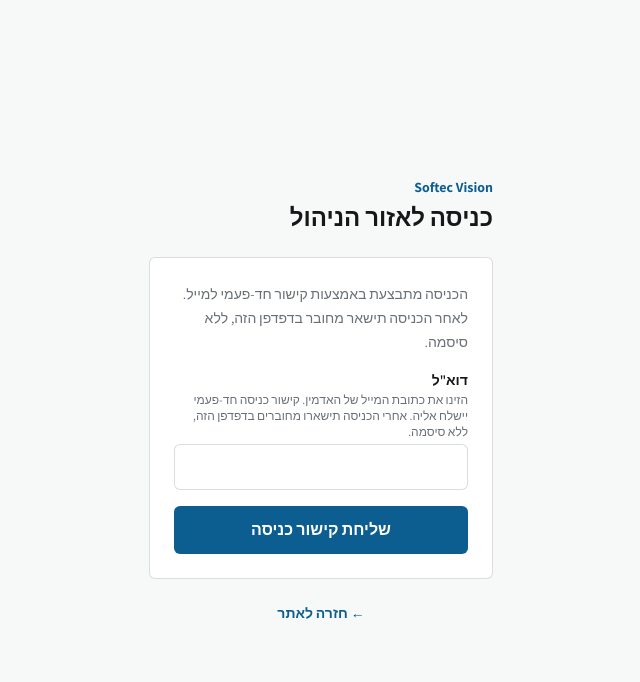
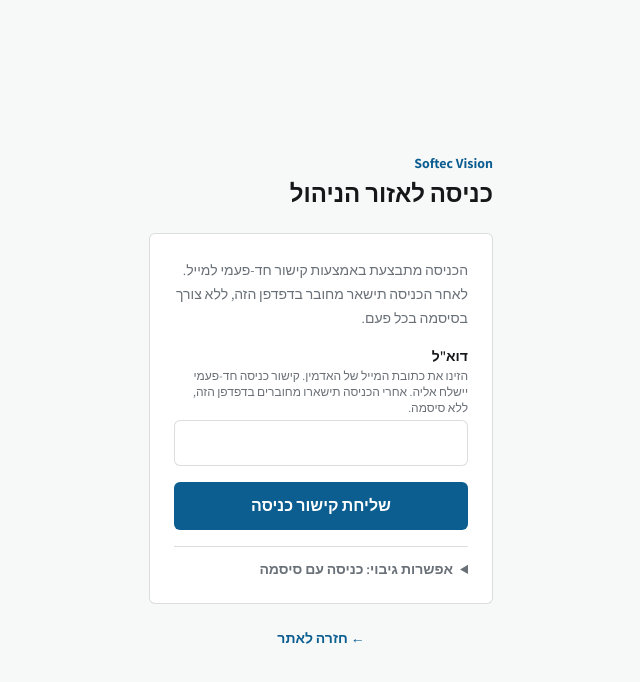
Before and after one commit to ward3107/softec-vision, a Next.js app in the folder web/: page /admin/login in a window 1280 px wide. Shown: the top 682 px of the page, without its empty margins (485-1125 px from the left). Built offline with nearby package versions, Linux system fonts and the light colour scheme; no server answers.

Commit message:
preserve password sign-in as hidden fallback

```diff
--- a/web/src/app/admin/login/AdminAuth.tsx
+++ b/web/src/app/admin/login/AdminAuth.tsx
@@ -1,15 +1,24 @@
 'use client';
 
 import EmailLinkLoginForm from './EmailLinkLoginForm';
+import PasswordLoginForm from './PasswordLoginForm';
 
-/** Passwordless admin entry; the signed-in session is kept in this browser. */
+/** Passwordless email link is primary; password remains an optional recovery route. */
 export default function AdminAuth({ initialError }: { initialError?: string }) {
   return (
     <div className="grid gap-4">
       <p className="text-sm leading-6 text-machine dark:text-fog">
-        הכניסה מתבצעת באמצעות קישור חד-פעמי למייל. לאחר הכניסה תישאר מחובר בדפדפן הזה, ללא סיסמה.
+        הכניסה מתבצעת באמצעות קישור חד-פעמי למייל. לאחר הכניסה תישאר מחובר בדפדפן הזה, ללא צורך בסיסמה בכל פעם.
       </p>
       <EmailLinkLoginForm initialError={initialError} />
+      <details className="border-t border-line pt-3 text-sm dark:border-white/10">
+        <summary className="cursor-pointer font-semibold text-machine dark:text-fog">
+          אפשרות גיבוי: כניסה עם סיסמה
+        </summary>
+        <div className="mt-4">
+          <PasswordLoginForm />
+        </div>
+      </details>
     </div>
   );
 }
```
